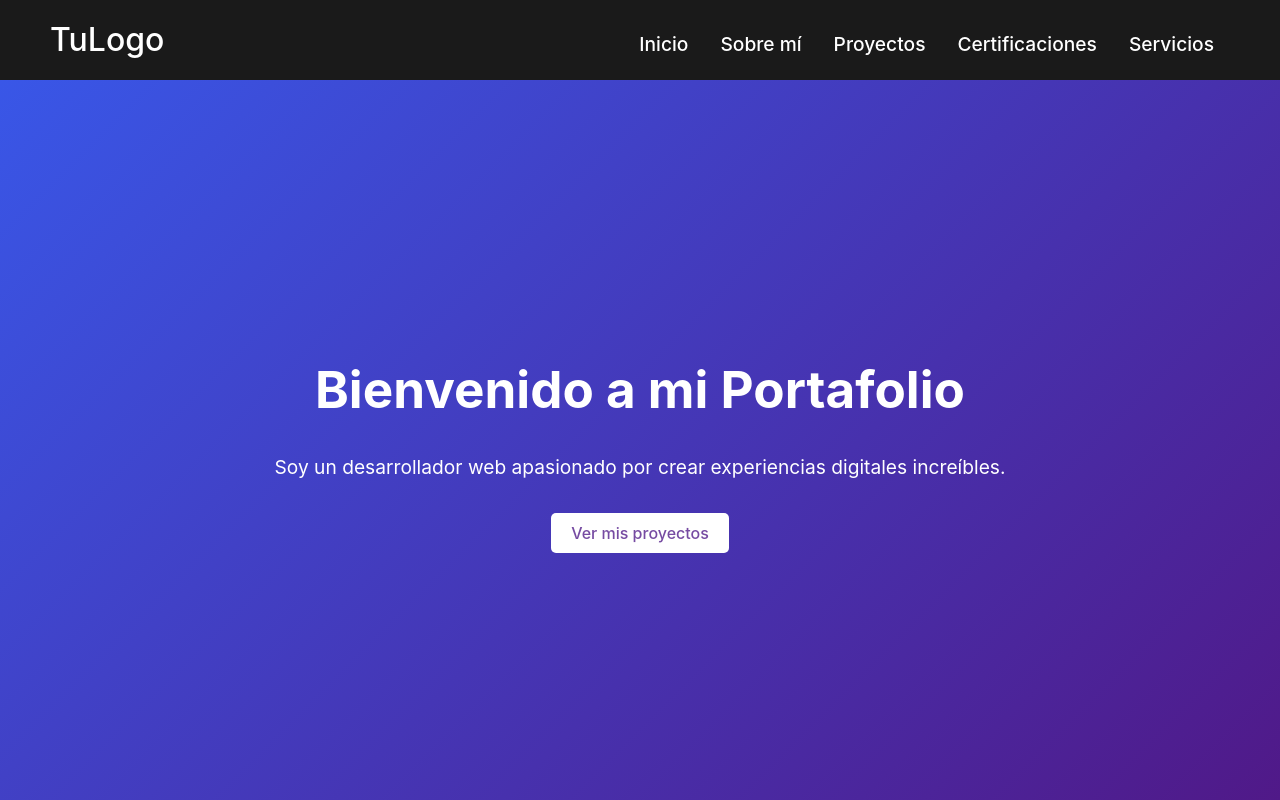
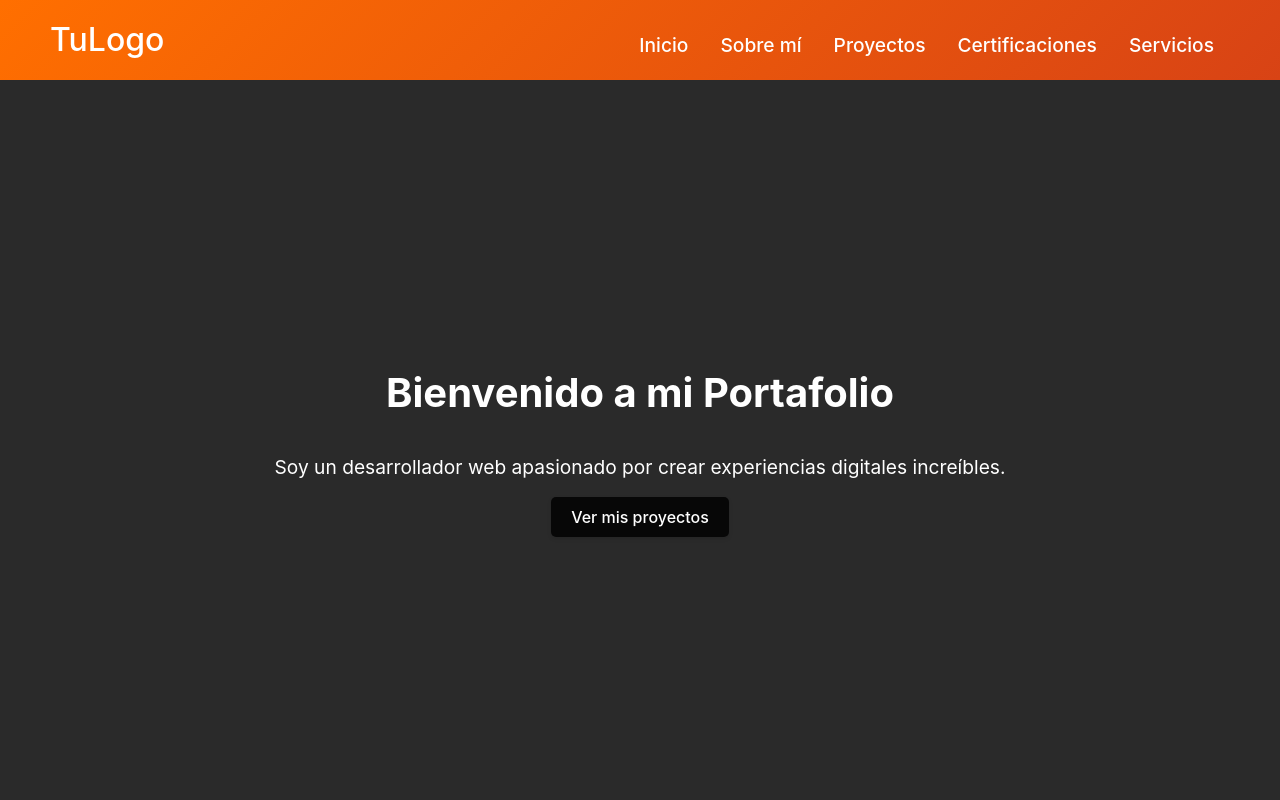
Before and after one commit to Sh4un221/developerPortfolio, a React (Vite) app in the folder client/: page / in a window 1280 px wide. Built offline with nearby package versions, Linux system fonts and the light colour scheme.

Commit message:
style: :lipstick: The design and content of the portfolio have been started.

```diff
--- a/client/src/components/Navbar/NavBar.css
+++ b/client/src/components/Navbar/NavBar.css
@@ -1,5 +1,5 @@
 .navbar {
-    background-color: #1a1a1a;
+  background: linear-gradient(135deg, var(--primary-color) 0%, var(--secondary-color) 100%);
     height: 10vh;
     display: flex;
     justify-content: center;
--- a/client/src/index.css
+++ b/client/src/index.css
@@ -1,64 +1,93 @@
 :root {
-  font-family: Inter, system-ui, Avenir, Helvetica, Arial, sans-serif;
+  --primary-color: #FF6F00; /* Naranja Principal */
+  --secondary-color: #D84315; /* Rojo Oscuro */
+  --text-color: #ffffff;
+  --button-color: #ffffff;
+  --button-bg: rgba(0, 0, 0, 0.836); /* Naranja claro */
+  --button-hover-bg: rgba(255, 111, 0, 0.2); /* Naranja claro */
+  --link-color: #FFA040; /* Naranja Claro */
+  --link-hover-color: #FFCC80; /* Amarillo Claro */
+
+  font-family: 'Inter', system-ui, -apple-system, BlinkMacSystemFont, 'Segoe UI', Roboto, Oxygen, Ubuntu, Cantarell, 'Open Sans', 'Helvetica Neue', sans-serif;
   line-height: 1.5;
   font-weight: 400;
-
-  color: rgba(255, 255, 255, 0.87);
-  background: linear-gradient(135deg, #3859eb 0%, #501988 100%);
-
+  color: var(--text-color);
+  background-attachment: fixed;
+  background-color: var(--button-bg);
   font-synthesis: none;
   text-rendering: optimizeLegibility;
   -webkit-font-smoothing: antialiased;
   -moz-osx-font-smoothing: grayscale;
 }
 
+body {
+  margin: 0;
+  min-height: 100vh;
+  display: flex;
+  flex-direction: column;
+}
+
 a {
   font-weight: 500;
-  color: #646cff;
-  text-decoration: inherit;
-}
-a:hover {
-  color: #535bf2;
+  color: var(--link-color);
+  text-decoration: none;
+  transition: color 0.3s ease;
 }
 
-body {
-  margin: 0;
-  height: 100vh;
+a:hover {
+  color: var(--link-hover-color);
+}
+
+h1, h2, h3, h4, h5, h6 {
+  font-weight: 700;
+  line-height: 1.2;
 }
 
 h1 {
-  font-size: 3.2em;
-  line-height: 1.1;
+  font-size: 2.5rem;
+  margin-bottom: 1rem;
 }
 
 button {
   border-radius: 8px;
-  border: 1px solid transparent;
+  border: 2px solid transparent;
   padding: 0.6em 1.2em;
-  font-size: 1em;
+  font-size: 1rem;
   font-weight: 500;
   font-family: inherit;
-  background-color: #1a1a1a;
+  background-color: var(--button-bg);
+  color: var(--button-color);
   cursor: pointer;
-  transition: border-color 0.25s;
+  transition: all 0.3s ease;
+  box-shadow: 0 2px 4px rgba(0, 0, 0, 0.1);
 }
+
 button:hover {
-  border-color: #646cff;
+  background-color: var(--button-hover-bg);
+  box-shadow: 0 4px 8px rgba(0, 0, 0, 0.2);
 }
+
 button:focus,
 button:focus-visible {
-  outline: 4px auto -webkit-focus-ring-color;
+  outline: none;
+  border-color: var(--link-color);
+  box-shadow: 0 0 0 2px rgba(255, 160, 64, 0.5);
 }
 
-@media (prefers-color-scheme: light) {
-  :root {
-    color: #213547;
-    background-color: #ffffff;
-  }
-  a:hover {
-    color: #747bff;
-  }
-  button {
-    background-color: #f9f9f9;
-  }
+/* Estilos adicionales para mejorar la legibilidad y la coherencia */
+p {
+  margin-bottom: 1rem;
 }
+
+ul, ol {
+  margin-bottom: 1rem;
+  padding-left: 1.5rem;
+}
+
+code {
+  font-family: source-code-pro, Menlo, Monaco, Consolas, 'Courier New', monospace;
+  background-color: rgba(255, 111, 0, 0.1);
+  padding: 0.2em 0.4em;
+  border-radius: 4px;
+  font-size: 0.9em;
+}
--- a/client/src/pages/AboutMe/AboutMe.css
+++ b/client/src/pages/AboutMe/AboutMe.css
@@ -14,7 +14,7 @@
   display: grid;
   grid-template-columns: 1fr 2fr;
   gap: 40px;
-    align-items: center;
+  align-items: start;
 }
 
 .profile-image {
@@ -29,22 +29,100 @@
   line-height: 1.6;
 }
 
-  .about-container ul {
+.about-text ul {
   list-style-type: none;
   padding-left: 0;
 }
 
-  .about-container li {
+.about-text li {
   margin-bottom: 0.5rem;
   padding-left: 20px;
   position: relative;
 }
 
-  .about-container li::before {
+.about-text li::before {
   content: '•';
   position: absolute;
   left: 0;
   color: #764ba2;
+}
+
+.accordion {
+  margin-top: 2rem;
+}
+
+.accordion-item {
+  border-bottom: 1px solid #e0e0e0;
+}
+
+.accordion-trigger {
+  width: 100%;
+  padding: 1rem 0;
+  background: none;
+  border: none;
+  text-align: left;
+  font-weight: bold;
+  cursor: pointer;
+  display: flex;
+  justify-content: space-between;
+  align-items: center;
+}
+
+.accordion-icon {
+  width: 10px;
+  height: 10px;
+  border-right: 2px solid #333;
+  border-bottom: 2px solid #333;
+  transform: rotate(45deg);
+  transition: transform 0.3s ease;
+}
+
+.accordion-icon.open {
+  transform: rotate(-135deg);
+}
+
+.accordion-content {
+  padding: 1rem 0;
+}
+.cardbox {
+  display: flex;
+  flex-flow: row wrap;
+  background-color: var(--background-color);
+  width: 95%;
+  gap: 25px;
+  justify-content: center;
+  align-items: center;
+  padding: 20px;
+  border-radius: 12px;
+}
+
+.card {
+  height: 85px;
+  width: 85px;
+  display: flex;
+  flex-direction: column;
+  justify-content: center;
+  align-items: center;
+  background-color: white;
+  color: var(--text-color);
+  padding: 1.5em;
+  border-radius: 16px;
+  box-shadow: 0 4px 8px rgba(0, 0, 0, 0.1);
+  transition: transform 0.3s ease, box-shadow 0.3s ease;
+}
+
+
+
+.card .img {
+  height: 100%;
+  width: 100%;
+  border-radius: 12px;
+}
+.card .img img{
+  width: 100%;
+  height: 100%;
+  object-fit: contain;
+
 }
 
 @media (max-width: 768px) {
@@ -55,4 +133,14 @@
   .profile-image {
     margin-bottom: 2rem;
   }
+
+  .card {
+    flex-basis: calc(50% - 20px);
   }
+}
+
+@media (max-width: 480px) {
+  .card {
+    flex-basis: 100%;
+  }
+}
--- a/client/src/pages/AboutMe/AboutMe.jsx
+++ b/client/src/pages/AboutMe/AboutMe.jsx
@@ -1,5 +1,19 @@
-import React from 'react';
+import React, { useState } from 'react';
 import './AboutMe.css';
+
+const AccordionItem = ({ title, children }) => {
+  const [isOpen, setIsOpen] = useState(false);
+
+  return (
+    <div className="accordion-item">
+      <button className="accordion-trigger" onClick={() => setIsOpen(!isOpen)}>
+        {title}
+        <span className={`accordion-icon ${isOpen ? 'open' : ''}`}></span>
+      </button>
+      {isOpen && <div className="accordion-content">{children}</div>}
+    </div>
+  );
+};
 
 const AboutMe = () => {
   return (
@@ -8,14 +22,86 @@ const AboutMe = () => {
       <div className="about-content">
         <img src="/path-to-your-image.jpg" alt="Tu nombre" className="profile-image" />
         <div className="about-text">
-          <p>Soy un desarrollador web con experiencia en React, Node.js y diseño UI/UX. Me apasiona crear aplicaciones web eficientes y atractivas.</p>
-          <p>Mis habilidades incluyen:</p>
-          <ul>
-            <li>Desarrollo frontend con React</li>
-            <li>Diseño responsivo</li>
-            <li>Optimización de rendimiento</li>
-            <li>Trabajo en equipo y comunicación efectiva</li>
-          </ul>
+          <p>Soy un desarrollador full-stack con énfasis en el backend. A lo largo de mi formación, he adquirido un gran interés por el manejo de bases de datos, así como por la creación y documentación de APIs robustas y escalables. Me apasiona diseñar soluciones eficientes que optimicen el rendimiento del backend y faciliten la integración con el frontend, garantizando una experiencia de usuario fluida y efectiva.</p>
+
+          <div className="accordion">
+            <AccordionItem title="Habilidades Técnicas">
+              <div className="cardbox">
+                <div className="card">
+                  <div className="img">
+                    <img src="https://upload.wikimedia.org/wikipedia/commons/thumb/6/6a/JavaScript-logo.png/800px-JavaScript-logo.png" alt="logo" />
+                  </div>
+                </div>
+                <div className="card">
+                  <div className="img">
+                    <img src="https://newrelic.com/sites/default/files/2021-10/mongo_logo.jpg" alt="logo" />
+                  </div>
+                </div>
+                <div className="card">
+                  <div className="img">
+                    <img src="https://1000marcas.net/wp-content/uploads/2020/11/MySQL-logo.png" alt="logo" />
+                  </div>
+                </div>
+                <div className="card">
+                  <div className="img">
+                    <img src="https://static-00.iconduck.com/assets.00/node-js-icon-454x512-nztofx17.png" alt="logo" />
+                  </div>
+                </div>
+                <div className="card">
+                  <div className="img">
+                    <img src="https://cdn.icon-icons.com/icons2/2699/PNG/512/expressjs_logo_icon_169185.png" alt="logo" />
+                  </div>
+                </div>
+                <div className="card">
+                  <div className="img">
+                    <img src="https://upload.wikimedia.org/wikipedia/commons/thumb/f/f1/Vitejs-logo.svg/1039px-Vitejs-logo.svg.png" alt="logo" />
+                  </div>
+                </div>
+                <div className="card">
+                  <div className="img">
+                    <img src="https://encrypted-tbn0.gstatic.com/images?q=tbn:ANd9GcSlGmKtrnxElpqw3AExKXPWWBulcwjlvDJa1Q&s" alt="logo" />
+                  </div>
+                </div>
+                <div className="card">
+                  <div className="img">
+                    <img src="https://upload.wikimedia.org/wikipedia/commons/thumb/6/61/HTML5_logo_and_wordmark.svg/512px-HTML5_logo_and_wordmark.svg.png" alt="logo" />
+                  </div>
+
+                </div>
+                <div className="card">
+                  <div className="img">
+                    <img src="https://encrypted-tbn0.gstatic.com/images?q=tbn:ANd9GcTO5ryTY9VShCV5uJWhoBXkcxxlFB8O5bbxGA&s" alt="logo" />
+                  </div>
+
+                </div>
+              </div>
+
+            </AccordionItem>
+            <AccordionItem title="Habilidades Blandas">
+              <ul>
+                <li>Comunicación efectiva</li>
+                <li>Trabajo en equipo</li>
+                <li>Resolución de problemas</li>
+                <li>Adaptabilidad</li>
+                <li>Gestión del tiempo</li>
+              </ul>
+            </AccordionItem>
+            <AccordionItem title="Misión">
+              <p>Mi misión es crear soluciones tecnológicas innovadoras que mejoren la vida de las personas y contribuyan al avance de la industria del desarrollo web.</p>
+            </AccordionItem>
+            <AccordionItem title="Visión">
+              <p>Aspiro a ser un líder en el campo del desarrollo web, impulsando la adopción de tecnologías de vanguardia y mejores prácticas en la industria.</p>
+            </AccordionItem>
+            <AccordionItem title="Valores">
+              <ul>
+                <li>Innovación</li>
+                <li>Integridad</li>
+                <li>Colaboración</li>
+                <li>Aprendizaje continuo</li>
+                <li>Excelencia</li>
+              </ul>
+            </AccordionItem>
+          </div>
         </div>
       </div>
     </div>
--- a/client/src/pages/Home/Home.css
+++ b/client/src/pages/Home/Home.css
@@ -5,7 +5,8 @@
   align-items: center;
   height: 90vh;
   text-align: center;
-    color: white;
+  color: var(--text-color);
+  /* Ajusta al color de texto general */
 }
 
 h1 {
@@ -21,8 +22,9 @@
 .cta-button {
   padding: 10px 20px;
   font-size: 1rem;
-    background-color: #ffffff;
-    color: #764ba2;
+  background-color: var(--button-bg);
+  color: var(--text-color);
+  /* Texto del botón */
   border: none;
   border-radius: 5px;
   cursor: pointer;
@@ -30,8 +32,8 @@
 }
 
 .cta-button:hover {
-    background-color: #764ba2;
-    color: #ffffff;
+  background-color: var(--primary-color);
+  color: var(--text-color);
 }
 
 @media (max-width: 768px) {
```
Lines whose indentation alone changed are shown as unchanged.
